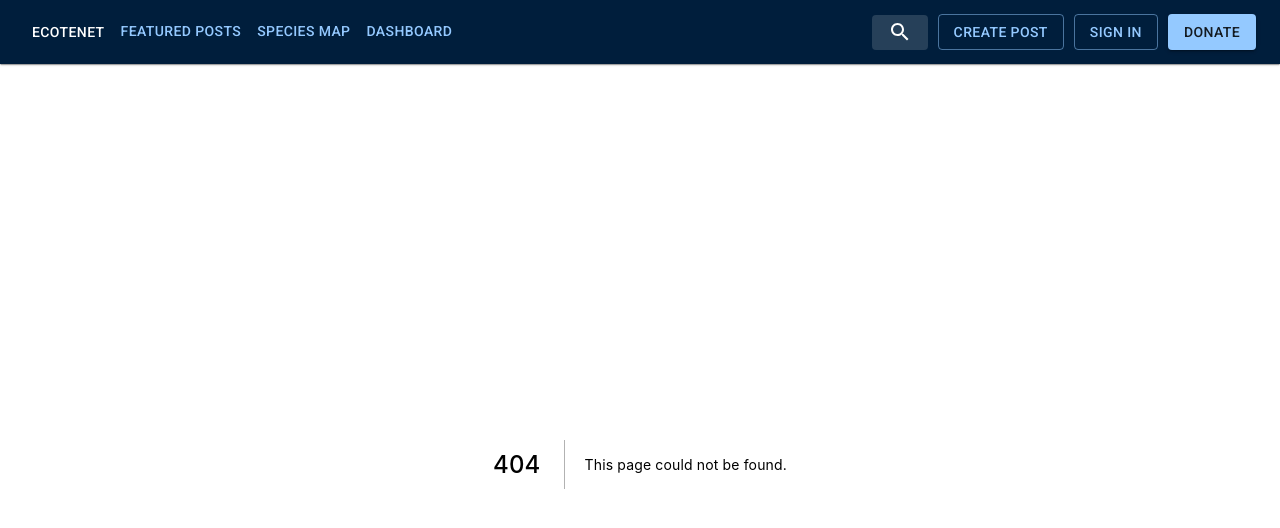
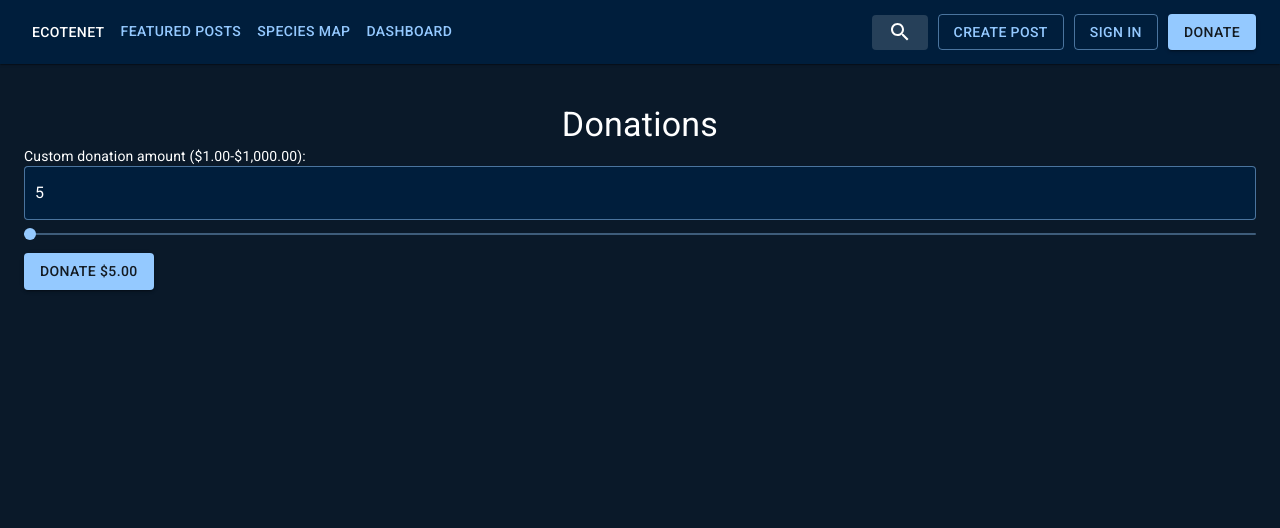
Before and after one commit to sl354207/ecotenet, a Next.js app: page /donate in a window 1280 px wide. Before the commit this address had no page. Shown: the top 528 px of the page. Built offline with nearby package versions, Linux system fonts and the light colour scheme; a web font is replaced by a local one.

Commit message:
Start payment processing functionality

```diff
--- /dev/null
+++ b/components/DonateForm.jsx
@@ -0,0 +1,114 @@
+import { Button, Input, Slider } from "@material-ui/core";
+import { alpha, makeStyles } from "@material-ui/core/styles";
+import { useState } from "react";
+import { fetchPostJSON } from "../utils/stripe/api-helpers";
+import getStripe from "../utils/stripe/get-stripe";
+import { formatAmountForDisplay } from "../utils/stripe/stripe-helpers";
+
+const useStyles = makeStyles((theme) => ({
+  input: {
+    position: "relative",
+    backgroundColor: theme.palette.primary.main,
+    border: `1px solid ${alpha(theme.palette.secondary.main, 0.5)}`,
+    borderRadius: 4,
+    display: "flex",
+    padding: "10px 10px",
+    flexGrow: 1,
+    "&:focus-within": {
+      border: `1px solid ${alpha(theme.palette.secondary.main, 1)}`,
+      flexGrow: 1,
+    },
+  },
+}));
+
+const DonateForm = () => {
+  const classes = useStyles();
+  const [loading, setLoading] = useState(false);
+  const [value, setValue] = useState(5.0);
+
+  const handleInputChange = (event) => {
+    setValue(event.target.value === "" ? "" : Number(event.target.value));
+  };
+
+  const handleSliderChange = (event, newValue) => {
+    setValue(newValue);
+  };
+
+  const handleSubmit = async (e) => {
+    e.preventDefault();
+    setLoading(true);
+    // Create a Checkout Session.
+    const response = await fetchPostJSON("/api/checkout_sessions", {
+      amount: value,
+    });
+
+    if (response.statusCode === 500) {
+      console.error(response.message);
+      return;
+    }
+
+    // Redirect to Checkout.
+    const stripe = await getStripe();
+    const { error } = await stripe.redirectToCheckout({
+      // Make the id field from the Checkout Session creation API response
+      // available to this file, so you can provide it as parameter here
+      // instead of the {{CHECKOUT_SESSION_ID}} placeholder.
+      sessionId: response.id,
+    });
+    // If `redirectToCheckout` fails due to a browser or network
+    // error, display the localized error message to your customer
+    // using `error.message`.
+    console.warn(error.message);
+    setLoading(false);
+  };
+  return (
+    <form onSubmit={handleSubmit}>
+      {/* <CustomDonationInput
+        className="checkout-style"
+        name="customDonation"
+        value={input.customDonation}
+        min={1.0}
+        // update
+        max={1000.0}
+        step={1.0}
+        currency="usd"
+        onChange={handleInputChange}
+      /> */}
+      <label>
+        Custom donation amount ({formatAmountForDisplay(1.0, "usd")}-
+        {formatAmountForDisplay(1000.0, "usd")}):
+        <Input
+          className={classes.input}
+          value={value}
+          color="secondary"
+          disableUnderline
+          onChange={handleInputChange}
+          inputProps={{
+            step: 1.0,
+            min: 1.0,
+            max: 1000.0,
+            type: "number",
+            "aria-labelledby": "input-slider",
+          }}
+        />
+        <Slider
+          value={typeof value === "number" ? value : 1.0}
+          color="secondary"
+          onChange={handleSliderChange}
+          aria-labelledby="input-slider"
+          max={1000.0}
+        />
+      </label>
+      <Button
+        variant="contained"
+        color="secondary"
+        type="submit"
+        disabled={loading}
+      >
+        Donate {formatAmountForDisplay(value, "usd")}
+      </Button>
+    </form>
+  );
+};
+
+export default DonateForm;
--- a/package.json
+++ b/package.json
@@ -19,6 +19,7 @@
     "@react-page/plugins-slate": "^4.7.1",
     "@react-page/plugins-spacer": "^4.7.1",
     "@react-page/plugins-video": "^4.7.1",
+    "@stripe/stripe-js": "^1.29.0",
     "aws-sdk": "^2.1092.0",
     "html-react-parser": "^1.4.8",
     "isomorphic-dompurify": "^0.18.0",
@@ -28,6 +29,7 @@
     "react": "^17.0.2",
     "react-dom": "^17.0.2",
     "react-map-gl": "^7.0.9",
+    "stripe": "^8.222.0",
     "swr": "^1.2.2",
     "uniforms": "^3.8.1"
   },
--- /dev/null
+++ b/pages/donate.jsx
@@ -0,0 +1,14 @@
+import { Container } from "@material-ui/core";
+import DonateForm from "../components/DonateForm";
+import Header from "../components/Header";
+
+const donate = () => {
+  return (
+    <Container>
+      <Header title="Donations" />
+      <DonateForm />
+    </Container>
+  );
+};
+
+export default donate;
--- /dev/null
+++ b/utils/stripe/api-helpers.js
@@ -0,0 +1,36 @@
+export async function fetchGetJSON(url) {
+  try {
+    const data = await fetch(url).then((res) => res.json());
+    return data;
+  } catch (err) {
+    if (err instanceof Error) {
+      throw new Error(err.message);
+    }
+    throw err;
+  }
+}
+
+export async function fetchPostJSON(url, data) {
+  try {
+    // Default options are marked with *
+    const response = await fetch(url, {
+      method: "POST", // *GET, POST, PUT, DELETE, etc.
+      mode: "cors", // no-cors, *cors, same-origin
+      cache: "no-cache", // *default, no-cache, reload, force-cache, only-if-cached
+      credentials: "same-origin", // include, *same-origin, omit
+      headers: {
+        "Content-Type": "application/json",
+        // 'Content-Type': 'application/x-www-form-urlencoded',
+      },
+      redirect: "follow", // manual, *follow, error
+      referrerPolicy: "no-referrer", // no-referrer, *client
+      body: JSON.stringify(data || {}), // body data type must match "Content-Type" header
+    });
+    return await response.json(); // parses JSON response into native JavaScript objects
+  } catch (err) {
+    if (err instanceof Error) {
+      throw new Error(err.message);
+    }
+    throw err;
+  }
+}
--- /dev/null
+++ b/utils/stripe/get-stripe.ts
@@ -0,0 +1,14 @@
+/**
+ * This is a singleton to ensure we only instantiate Stripe once.
+ */
+ import { loadStripe, Stripe } from '@stripe/stripe-js'
+
+ let stripePromise: Promise<Stripe | null>
+ const getStripe = () => {
+   if (!stripePromise) {
+     stripePromise = loadStripe(process.env.NEXT_PUBLIC_STRIPE_PUBLISHABLE_KEY!)
+   }
+   return stripePromise
+ }
+
+ export default getStripe
--- /dev/null
+++ b/utils/stripe/stripe-helpers.js
@@ -0,0 +1,40 @@
+export function formatAmountForDisplay(amount, currency) {
+  let numberFormat = new Intl.NumberFormat(["en-US"], {
+    style: "currency",
+    currency: currency,
+    currencyDisplay: "symbol",
+  });
+  return numberFormat.format(amount);
+}
+
+export function formatAmountForStripe(amount, currency) {
+  let numberFormat = new Intl.NumberFormat(["en-US"], {
+    style: "currency",
+    currency: currency,
+    currencyDisplay: "symbol",
+  });
+  const parts = numberFormat.formatToParts(amount);
+  let zeroDecimalCurrency = true;
+  for (let part of parts) {
+    if (part.type === "decimal") {
+      zeroDecimalCurrency = false;
+    }
+  }
+  return zeroDecimalCurrency ? amount : Math.round(amount * 100);
+}
+
+export function formatAmountFromStripe(amount, currency) {
+  let numberFormat = new Intl.NumberFormat(["en-US"], {
+    style: "currency",
+    currency: currency,
+    currencyDisplay: "symbol",
+  });
+  const parts = numberFormat.formatToParts(amount);
+  let zeroDecimalCurrency = true;
+  for (let part of parts) {
+    if (part.type === "decimal") {
+      zeroDecimalCurrency = false;
+    }
+  }
+  return zeroDecimalCurrency ? amount : Math.round(amount / 100);
+}
```
Also changed, not shown: 1 other file (tests, documents, lock files or other folders).
